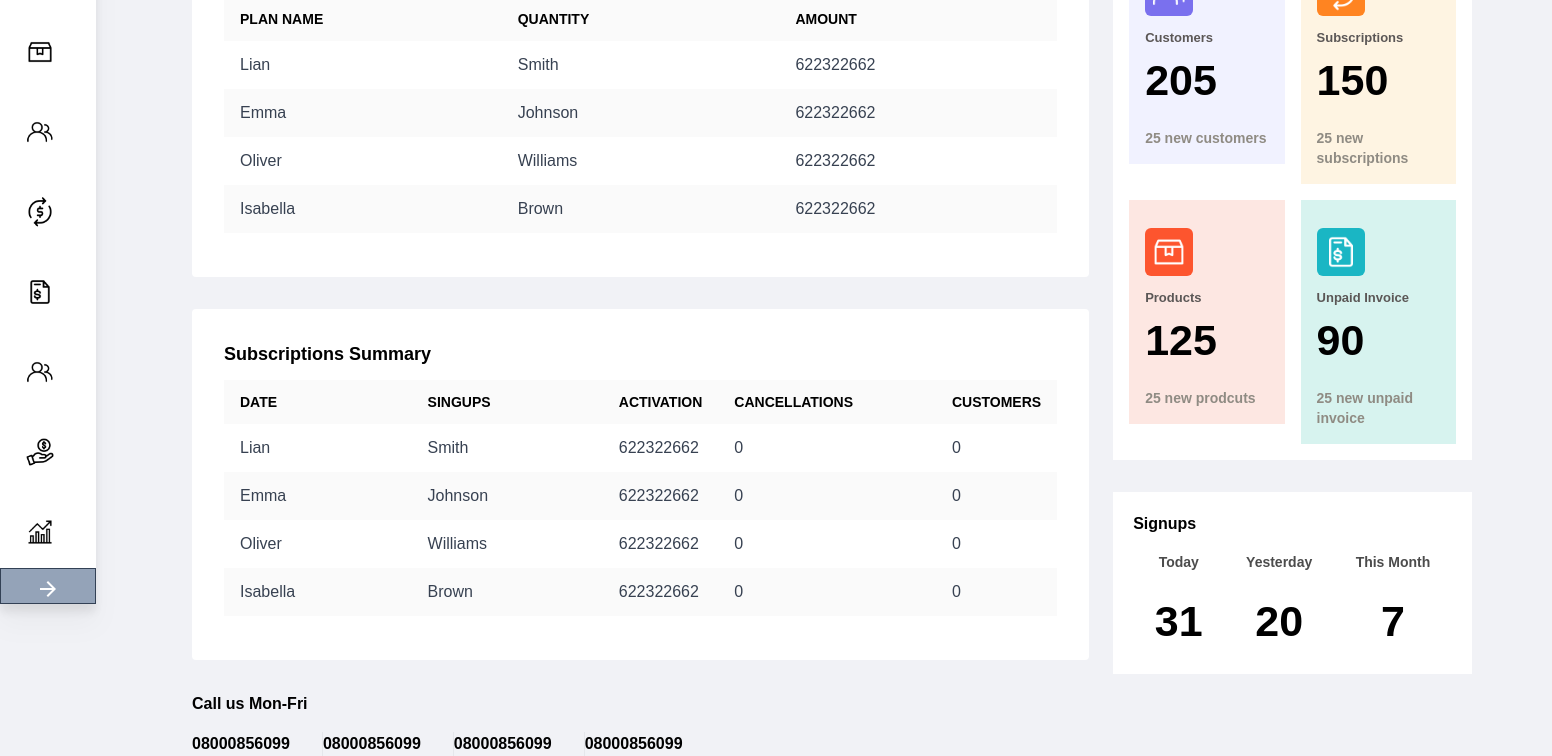
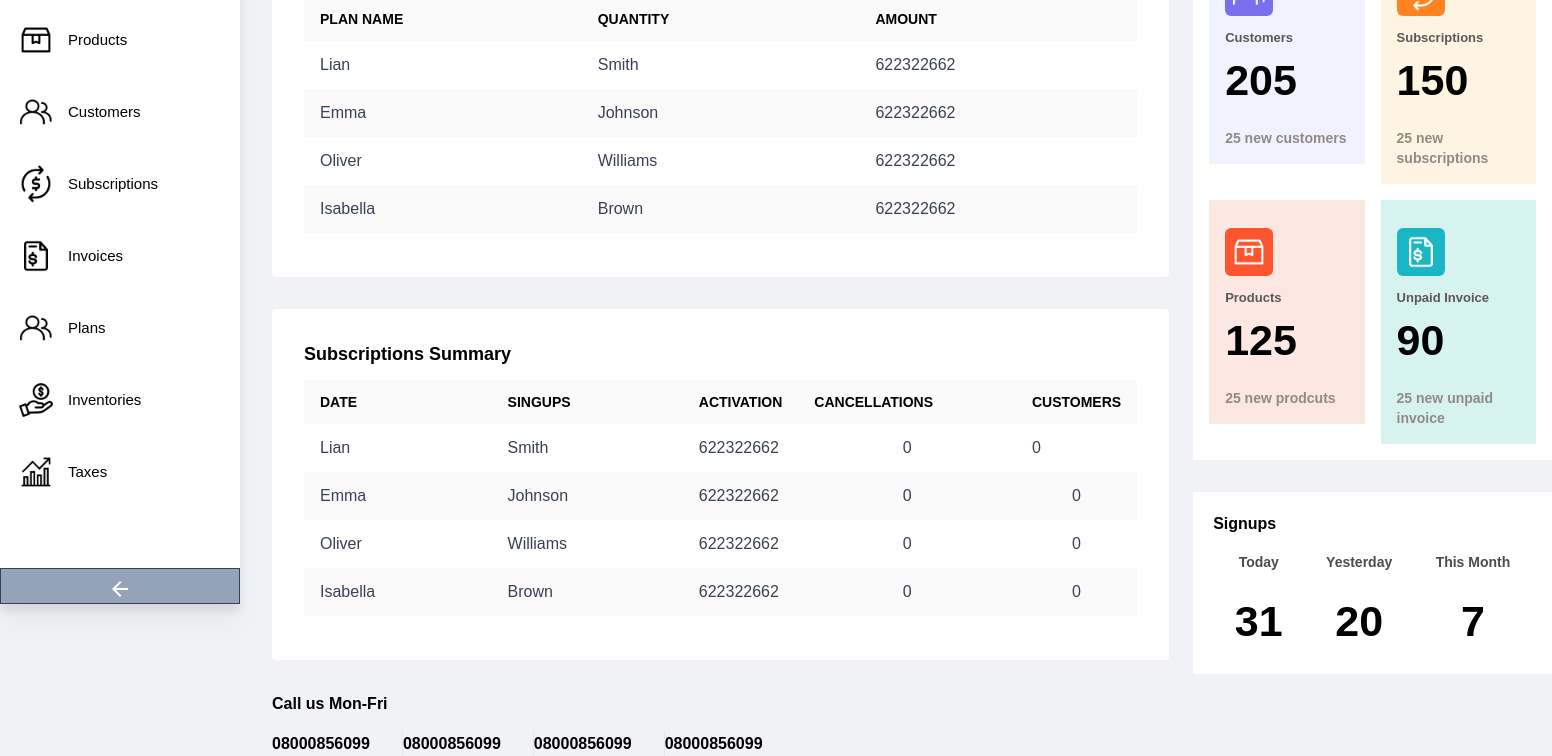
Before and after one commit to susantp/thamelui, a Next.js app: page / in a window 1280 px wide. Shown: the part 196-952 px from the top of the page, 1552 px wide, since content can reach past the window. Built offline with nearby package versions, Linux system fonts and the light colour scheme.

Commit message:
designed fixed

```diff
--- a/components/dashboard/SubscriptionSummary.jsx
+++ b/components/dashboard/SubscriptionSummary.jsx
@@ -33,7 +33,7 @@ export default function SubscriptionList() {
                 622322662
               </a>
             </td>
-            <td class="w-1/3 text-left py-3 px-4">0</td>
+            <td class="w-1/3 text-center py-3 px-4">0</td>
             <td class="w-1/3 text-left py-3 px-4">0</td>
           </tr>
           <tr className=" bg-[#FAFAFA]">
@@ -44,8 +44,8 @@ export default function SubscriptionList() {
                 622322662
               </a>
             </td>
-            <td class="text-left py-3 px-4">0</td>
-            <td class="text-left py-3 px-4">0</td>
+            <td class="text-center py-3 px-4">0</td>
+            <td class="text-center py-3 px-4">0</td>
           </tr>
           <tr>
             <td class="w-1/3 text-left py-3 px-4">Oliver</td>
@@ -55,8 +55,8 @@ export default function SubscriptionList() {
                 622322662
               </a>
             </td>
-            <td class="text-left py-3 px-4">0</td>
-            <td class="text-left py-3 px-4">0</td>
+            <td class="text-center py-3 px-4">0</td>
+            <td class="text-center py-3 px-4">0</td>
           </tr>
           <tr className=" bg-[#FAFAFA]">
             <td class="w-1/3 text-left py-3 px-4">Isabella</td>
@@ -66,8 +66,8 @@ export default function SubscriptionList() {
                 622322662
               </a>
             </td>
-            <td class="text-left py-3 px-4">0</td>
-            <td class="text-left py-3 px-4">0</td>
+            <td class="text-center py-3 px-4">0</td>
+            <td class="text-center py-3 px-4">0</td>
           </tr>
         </tbody>
       </table>
--- a/layouts/Content.jsx
+++ b/layouts/Content.jsx
@@ -6,12 +6,8 @@ import { sidebarState } from "../store/atoms";
 export default function Content({ children }) {
   const { open } = useRecoilValue(sidebarState);
   const contentPadding = open
-    ? "container ml-[17rem] pt-6 "
-    : "container ml-48 pt-6";
+    ? "container ml-[17rem] pt-6 transition-all  duration-300 ease-in-out  "
+    : "container ml-48 pt-6 transition-all  duration-300 ease-in-out ";
 
-  return (
-    <div className={contentPadding}>
-        {children}
-    </div>
-  );
+  return <div className={contentPadding}>{children}</div>;
 }
--- a/layouts/Navbar.jsx
+++ b/layouts/Navbar.jsx
@@ -25,7 +25,7 @@ export default function Navbar() {
   //   ? "flex flex-row basis-1/2 gap-x-8 items-center text-sm cursor-pointer"
   //   : "flex flex-row basis-1/2 gap-x-8 items-center text-sm cursor-pointer";
   return (
-    <nav className="flex flex-row justify-between p-4 h-20 drop-shadow-md sticky top-0  bg-white dark:bg-black mb-4">
+    <nav className="flex flex-row justify-between p-4 h-20  sticky top-0  bg-white dark:bg-black mb-4">
       <div className="gap-x-8 items-center text-sm cursor-pointer">
         <SearchSharpIcon className="w-5 h-5 absolute ml-3 mt-4 pointer-events-none dark:text-white " />
         <input
--- a/store/atoms.js
+++ b/store/atoms.js
@@ -3,6 +3,6 @@ import { atom, useRecoilValue } from "recoil";
 export const sidebarState = atom({
   key: "sidebar",
   default: {
-    open: 0,
+    open: 1,
   },
 });
```
